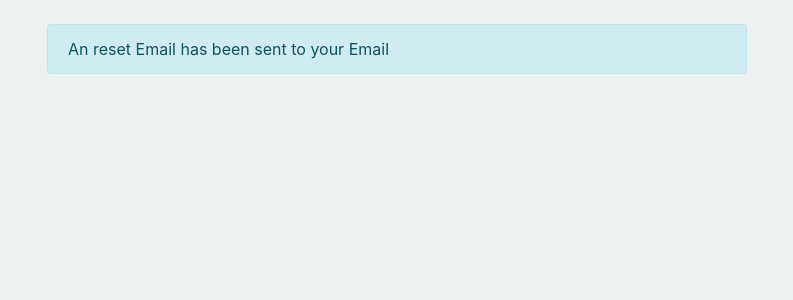
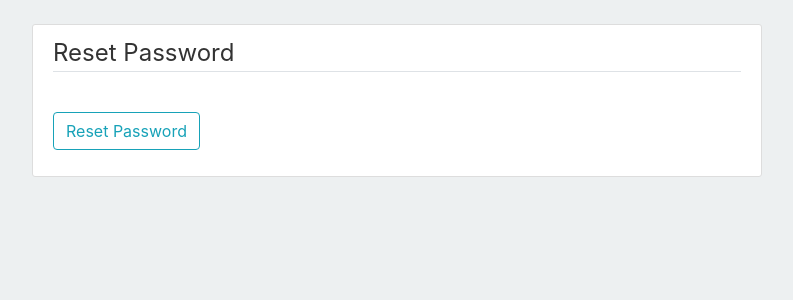
Before and after one commit to sahin88/Django_Html_Css_Js_BlogApp_FullStack, a Django app: page /password-reset-confirm/1/1/ in a window 1280 px wide. Shown: the part 56-356 px from the top of the page, without its empty margins (53-846 px from the left). Run offline with Django 3.2, Linux system fonts and the light colour scheme; some libraries are stand-ins or nearby versions.

Commit message:
Fix make heroku arrangment

```diff
--- a/django_project/urls.py
+++ b/django_project/urls.py
@@ -19,19 +19,21 @@ from users import views as user_views
 from django.contrib.auth import views as auth_views
 from django.conf import settings
 from django.conf.urls.static import static
-#NOrmal olarak Django login sayfasi icin form path olusturuyor default ta registration/login.html olusturmak bize kaliyor
+# NOrmal olarak Django login sayfasi icin form path olusturuyor default ta registration/login.html olusturmak bize kaliyor
 urlpatterns = [
     path('admin/', admin.site.urls),
     path('register/', user_views.register, name='register'),
     path('login/', auth_views.LoginView.as_view(template_name='users/login.html'), name='login'),
-    path('profile/',user_views.profile, name='profile'),
+    path('profile/', user_views.profile, name='profile'),
     path('logout/', auth_views.LogoutView.as_view(template_name='users/logout.html'), name='logout'),
     path('password-reset/', auth_views.PasswordResetView.as_view(template_name='users/password-reset.html'), name='password-reset'),
-    path('password-reset-confirm/<uidb64>/<token>/', auth_views.PasswordResetConfirmView.as_view(template_name='users/password_reset_confirm.html'), name='password-reset-done'),
-     path('password-reset/done/', auth_views.PasswordChangeDoneView.as_view(template_name='users/password-reset-done.html'), name='password-reset-done'),
+    path('password-reset/done/', auth_views.PasswordResetDoneView.as_view(template_name='users/password-reset-done.html'), name='password_reset_done'),
+    path('password-reset-confirm/<uidb64>/<token>/', auth_views.PasswordResetConfirmView.as_view(template_name='users/password_reset_confirm.html'), name='password_reset_confirm'),
+    path('password-reset-complete/', auth_views.PasswordResetCompleteView.as_view(template_name='users/password_reset_complete.html'), name='password_reset_complete'),
     path('', include('blog.urls')),
 
 ]
 
 if settings.DEBUG:
-     urlpatterns+= static(settings.MEDIA_URL, document_root=settings.MEDIA_ROOT)
+    urlpatterns += static(settings.MEDIA_URL,
+                          document_root=settings.MEDIA_ROOT)
--- a/users/templates/users/login.html
+++ b/users/templates/users/login.html
@@ -19,5 +19,11 @@
                 Do you  need an Account ? <a class="ml-2" href="{% url 'register' %}">Register Now</a>
             </small>
         </div>
+
+        <div class="border-top pt-3">
+            <small class="text-muted">
+                Did you Forget Password ? <a class="ml-2" href="{% url 'password-reset' %}">Forget Password</a>
+            </small>
+        </div>
     </div>
 {% endblock content %}
--- a/users/templates/users/password-reset.html
+++ b/users/templates/users/password-reset.html
@@ -10,7 +10,7 @@
             </fieldset>
             <div class="form-group">
 
-                <button class="btn btn-outline-info" type="submit">Confirm</button>
+                <button class="btn btn-outline-info" type="submit">Request Password</button>
 
             </div>
         </form>
--- a/users/templates/users/password_reset_confirm.html
+++ b/users/templates/users/password_reset_confirm.html
@@ -1,12 +1,19 @@
 {% extends "blog/base.html" %}
 {% load crispy_forms_tags %}
 {% block content %}
+    <div class="content-section">
+        <form method="POST">
+            {% csrf_token %}
+            <fieldset class="form-group">
+                <legend class="border-bottom mb-4">Reset Password</legend>
+                {{ form |crispy }}
+            </fieldset>
+            <div class="form-group">
 
-<div class='container'>
-    <div class="alert alert-info"> An reset Email has been sent to your Email
+                <button class="btn btn-outline-info" type="submit"> Reset Password</button>
 
+            </div>
+        </form>
 
     </div>
-    <a href="{% url 'login.html'%}"
-</div>
 {% endblock content %}
```
Also changed, not shown: django_project/settings.py (+15 -3 lines), users/templates/users/password-reset-confirm.html (deleted, +0 -12 lines), users/templates/users/password_reset_complete.html (added, +12 -0 lines), db.sqlite3.
